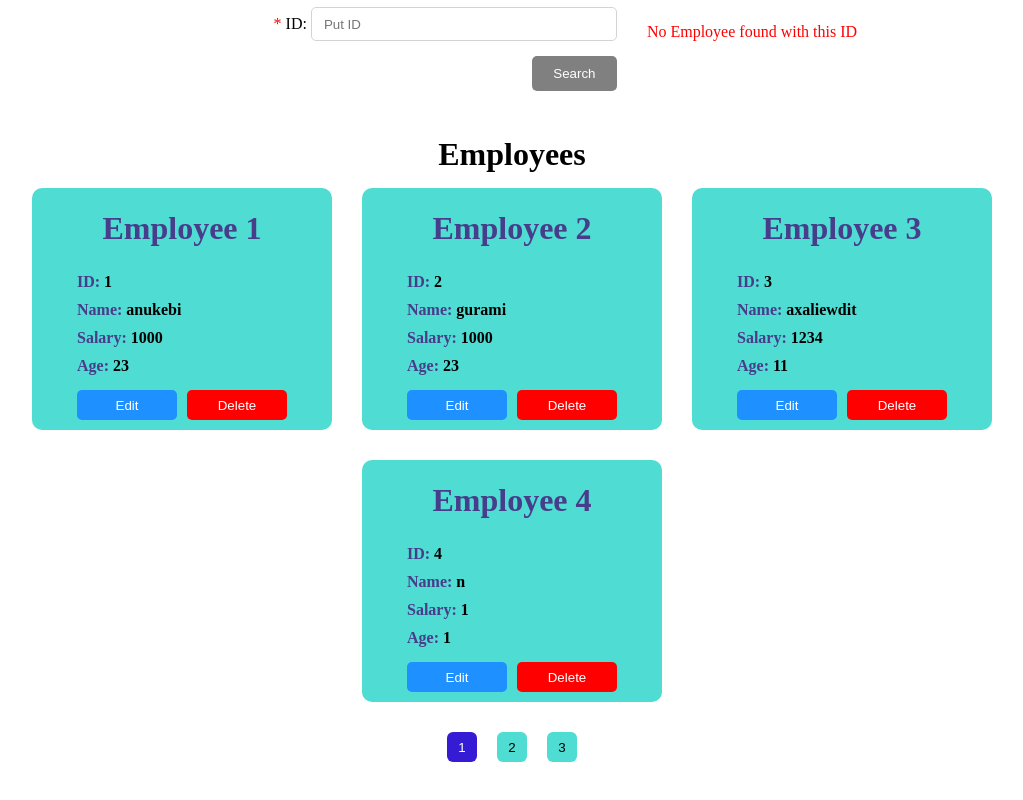
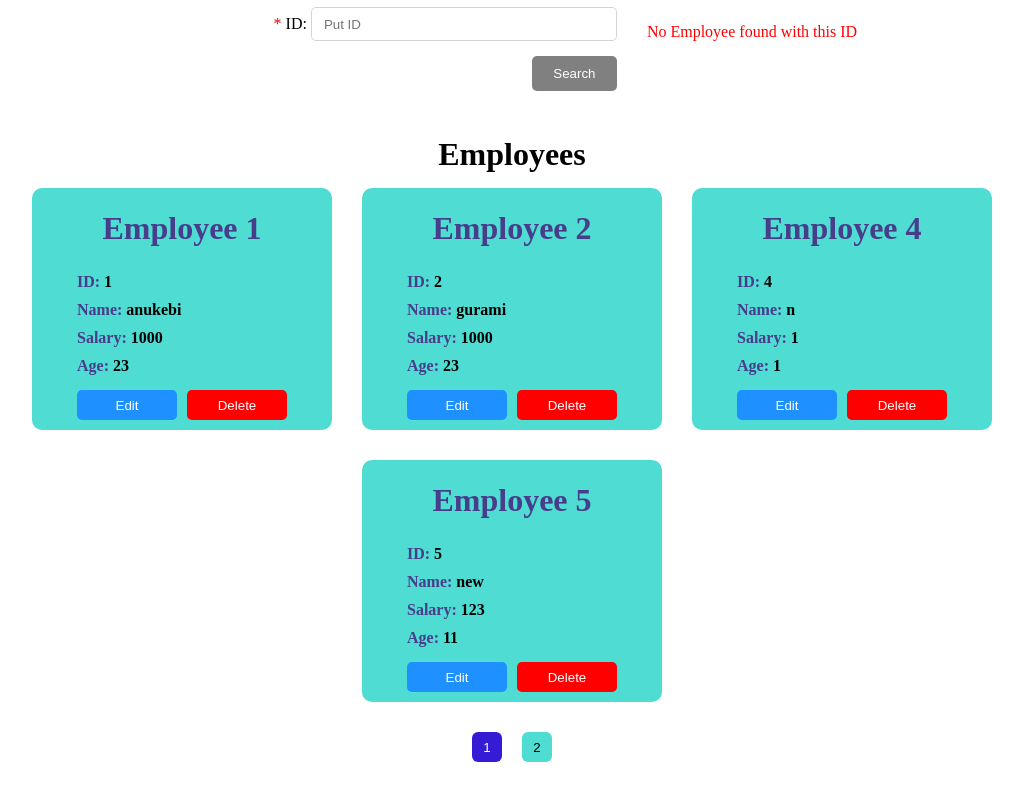
Before and after one commit to gurami98/tasks-angular, an Angular app: page / in a window 1280 px wide. Shown: the part 1248-2048 px from the top of the page, without its empty margins (128-1151 px from the left). Built offline with nearby package versions, Linux system fonts and the light colour scheme; no server answers; data requests are answered from the project's data file.

Commit message:
added api to prod folder

```diff
--- a/angular.json
+++ b/angular.json
@@ -20,7 +20,7 @@
         "build": {
           "builder": "@angular-devkit/build-angular:browser",
           "options": {
-            "outputPath": "dist/FormTasksAngular",
+            "outputPath": "build",
             "index": "src/index.html",
             "main": "src/main.ts",
             "polyfills": "src/polyfills.ts",
--- a/db.json
+++ b/db.json
@@ -11,12 +11,6 @@
       "age": 23,
       "salary": 1000,
       "id": 2
-    },
-    {
-      "name": "axaliewdit",
-      "age": 11,
-      "salary": 1234,
-      "id": 3
     },
     {
       "name": "n",
@@ -35,24 +29,6 @@
       "age": 1,
       "salary": 1,
       "id": 6
-    },
-    {
-      "name": "1",
-      "age": 1,
-      "salary": 1,
-      "id": 7
-    },
-    {
-      "name": "1",
-      "age": 1,
-      "salary": 1,
-      "id": 8
-    },
-    {
-      "name": "321",
-      "age": 31,
-      "salary": 312,
-      "id": 9
     }
   ],
   "users": [
--- a/src/environments/environment.prod.ts
+++ b/src/environments/environment.prod.ts
@@ -1,3 +1,4 @@
 export const environment = {
-  production: true
+  production: true,
+  api: `http://localhost:3000`
 };
```
Also changed, not shown: 7 other files (tests, documents, lock files or other folders).
